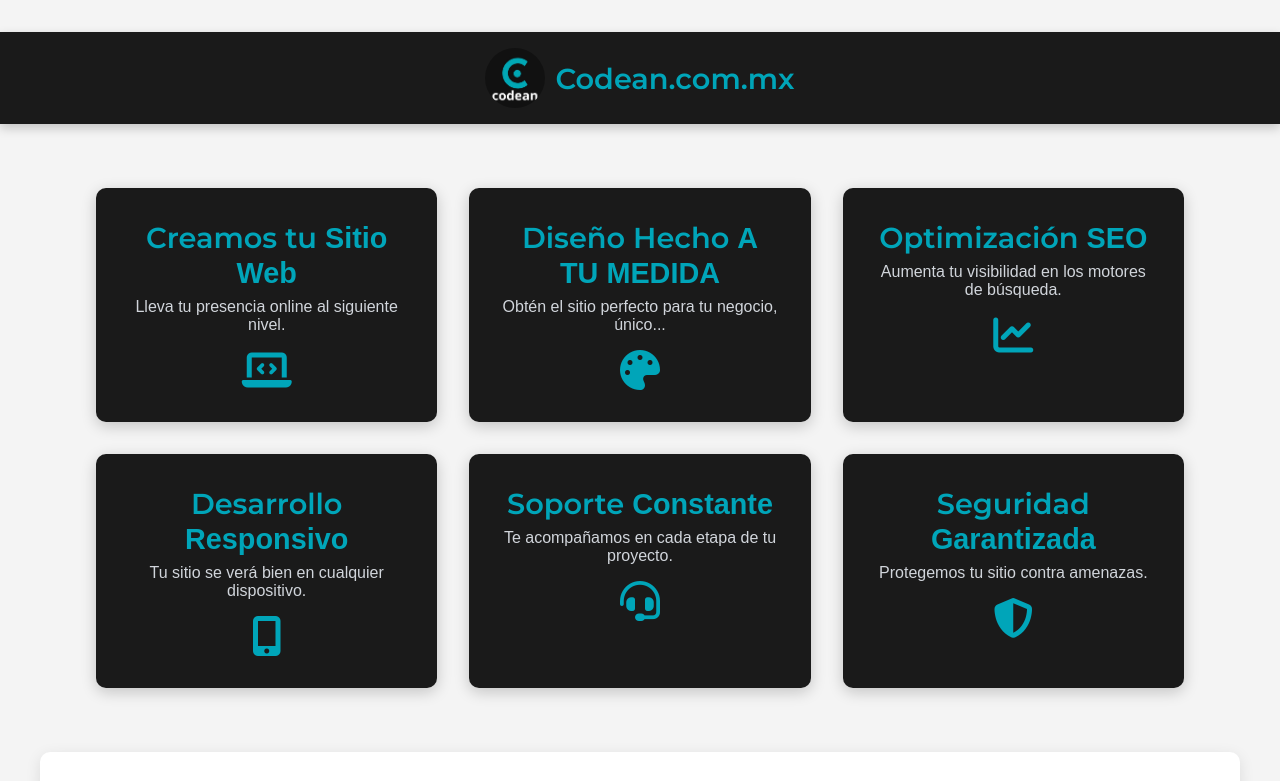
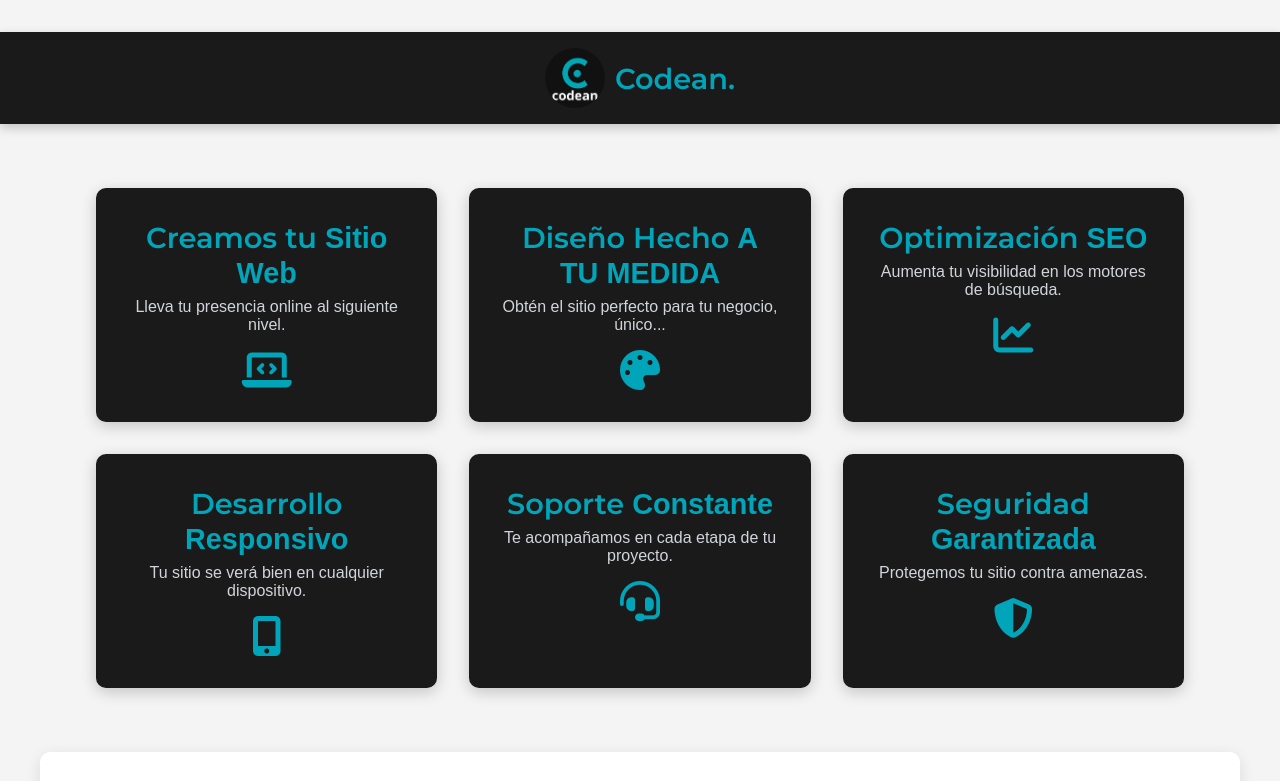
Before and after one commit to codeandesarrollo/codean, a plain HTML site: page index.html in a window 1280 px wide. Shown: the top 781 px of the page. Drawn offline with nearby package versions, Linux system fonts and the light colour scheme.

Commit message:
Update index.html

```diff
--- a/index.html
+++ b/index.html
@@ -12,7 +12,7 @@
     <header class="animate__animated animate__fadeInDown">
         <div class="logo">
             <img src="imagenes/codean.jpeg" alt="Logo">
-            <h1>Codean.com.mx</h1>
+            <h1>Codean.</h1>
         </div>
     </header>
     <main>
```
